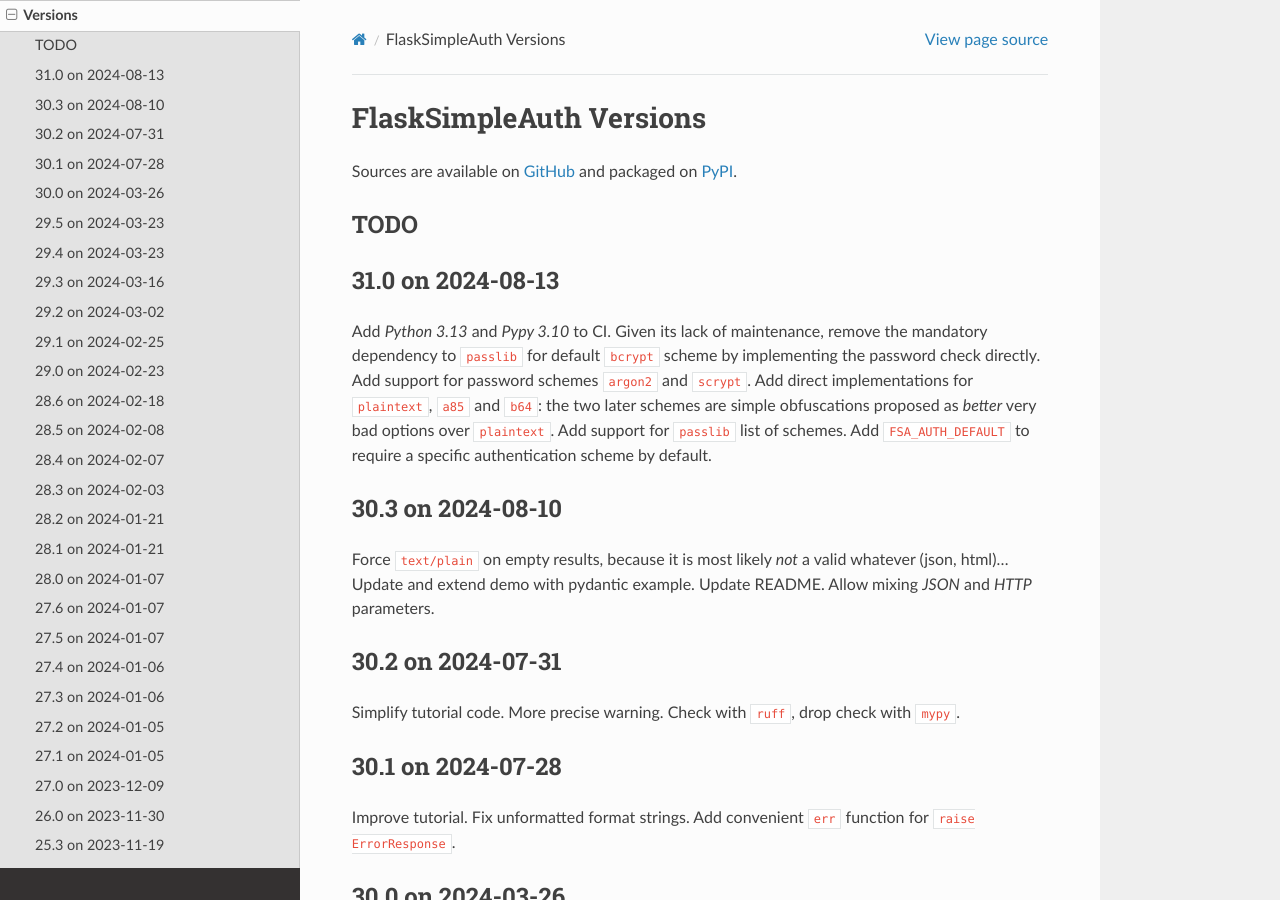
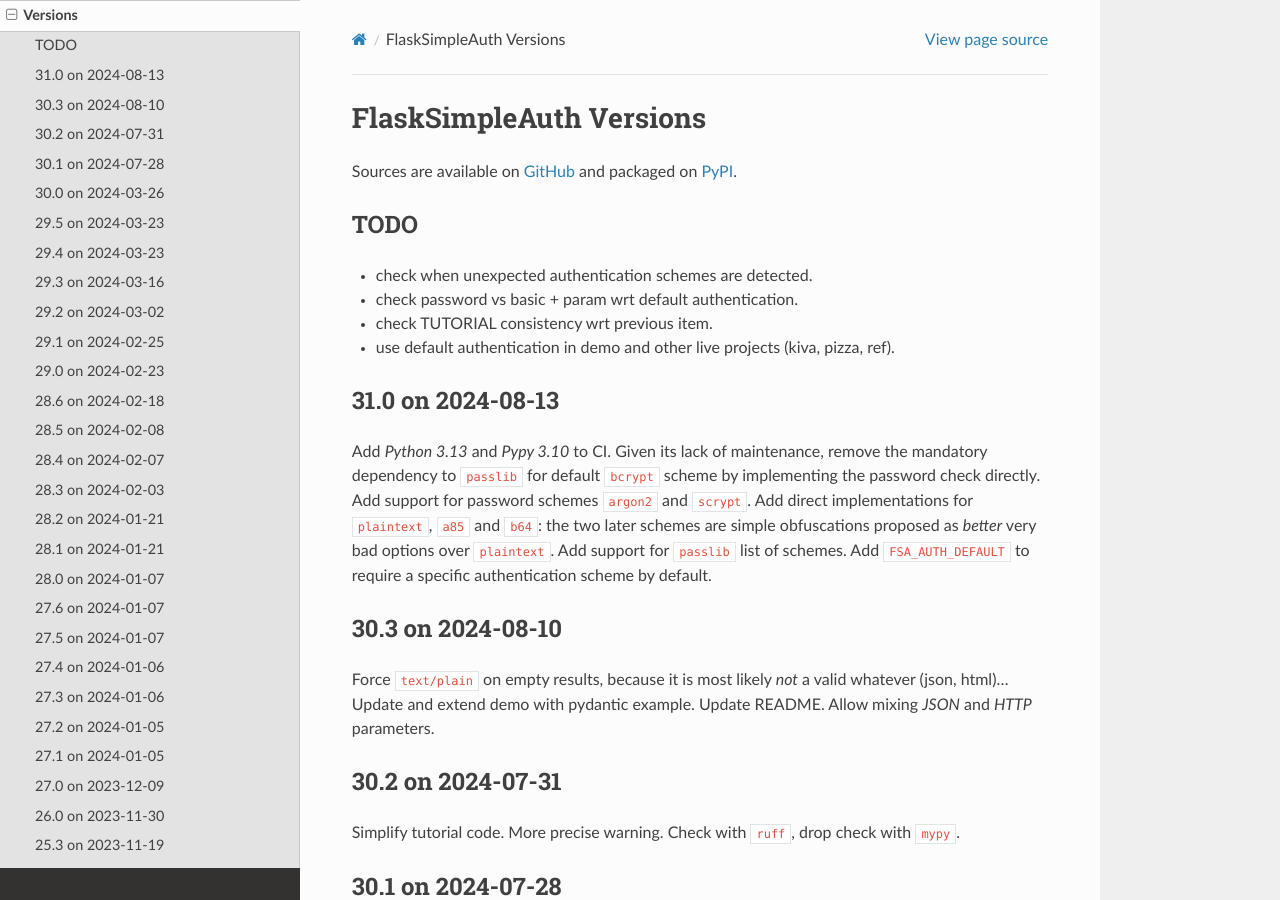
Before and after one commit to zx80/flask-simple-auth, a Sphinx documentation site: the page built from docs/VERSIONS.md, in a window 1280 px wide and 900 px high. Built offline with Sphinx 7.4.7 and the Read the Docs theme 2.0.0, drawn with Linux system fonts in a browser that asks for light colours; pages that are not in the unit, such as notebooks, are missing from menus.

Commit message:
add 4 todo tasks

```diff
--- a/docs/VERSIONS.md
+++ b/docs/VERSIONS.md
@@ -4,6 +4,11 @@
 and packaged on [PyPI](https://pypi.org/project/FlaskSimpleAuth/).
 
 ## TODO
+
+- check when unexpected authentication schemes are detected.
+- check password vs basic + param wrt default authentication.
+- check TUTORIAL consistency wrt previous item.
+- use default authentication in demo and other live projects (kiva, pizza, ref).
 
 ## 31.0 on 2024-08-13
 
```
